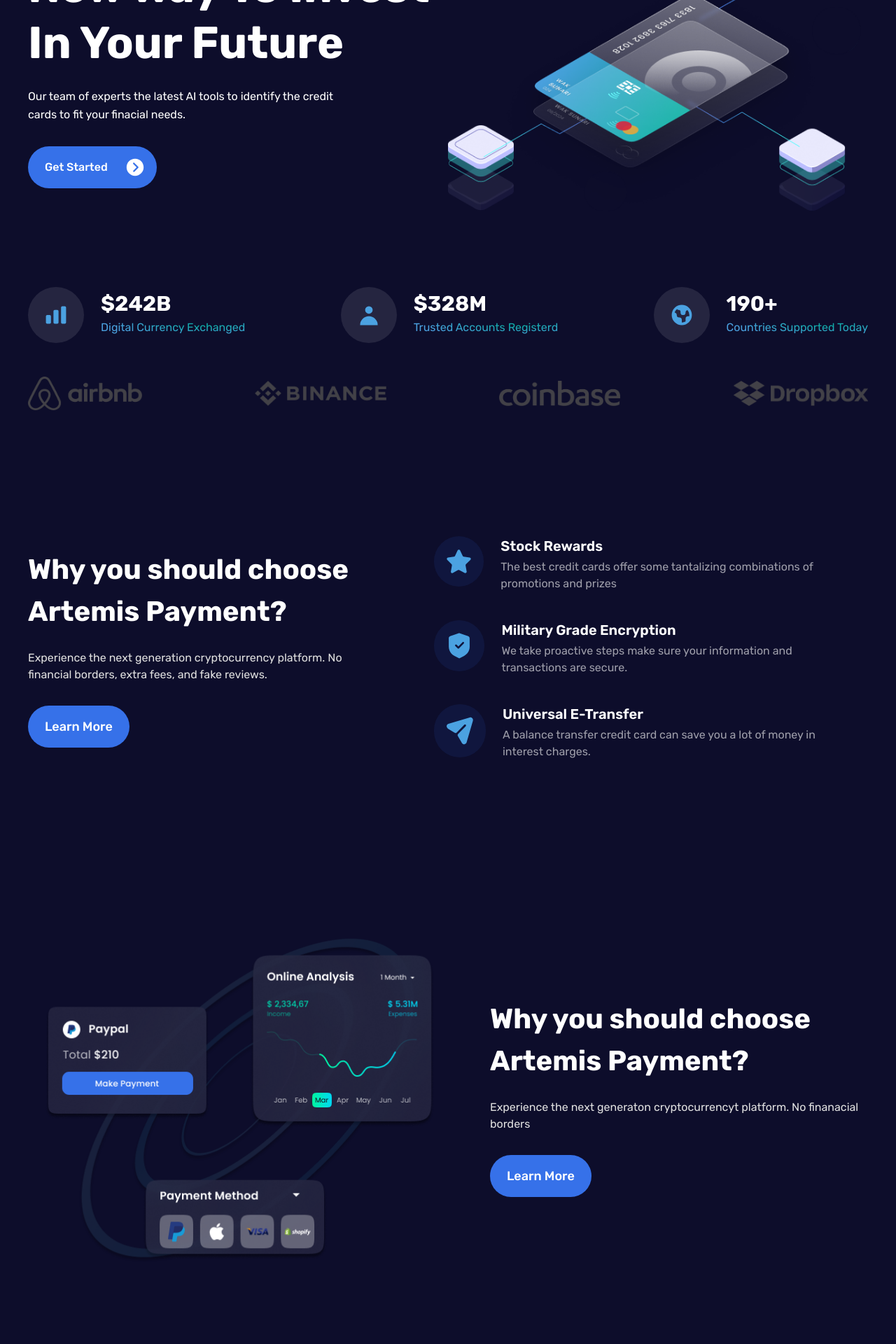
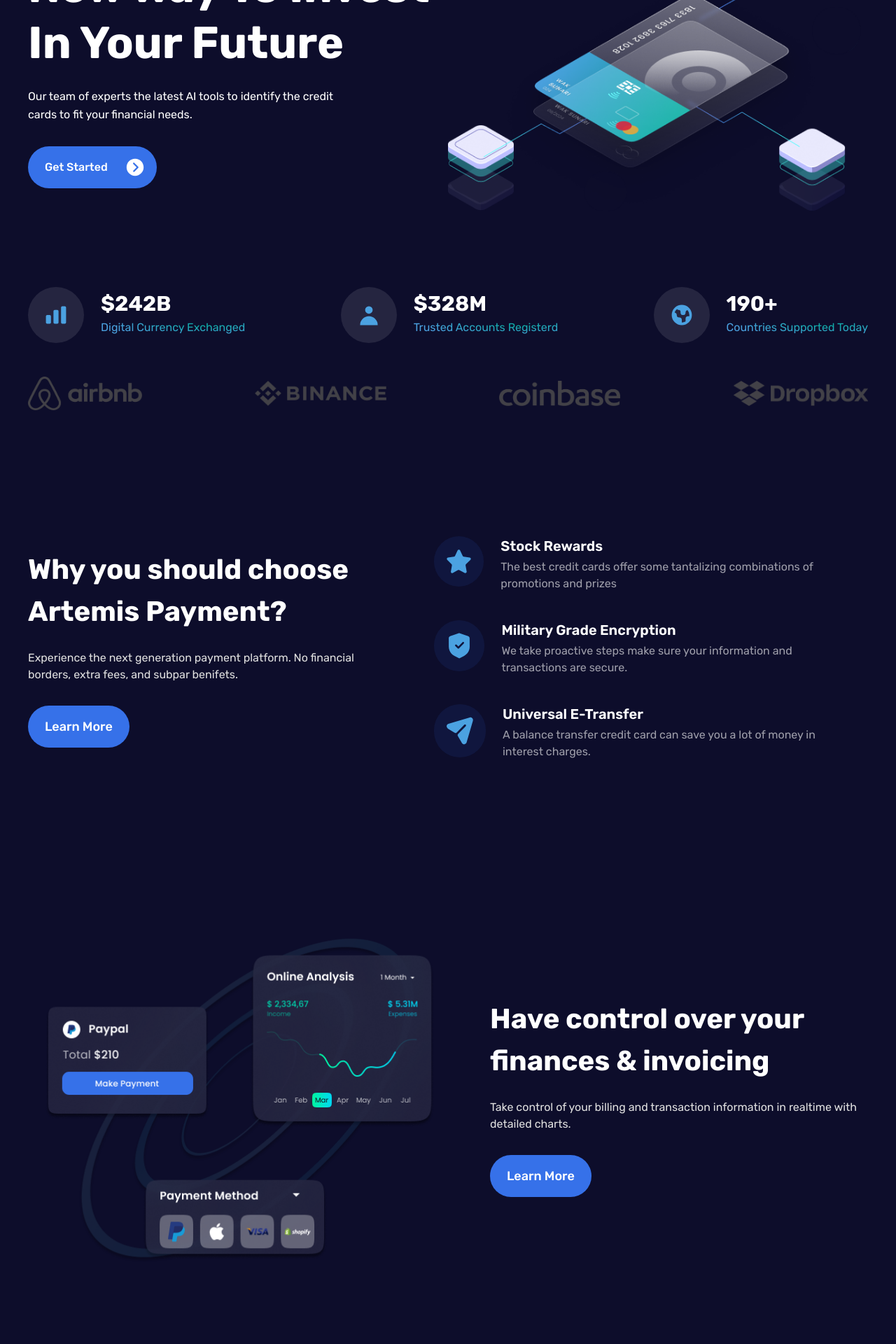
Before and after one commit to milladAyoubi/artemis_payment, a React (Create React App) app in the folder artemis-payment/: page / in a window 1280 px wide. Shown: the part 360-2280 px from the top of the page at 70% size. Built offline with nearby package versions, Linux system fonts and the light colour scheme; the HTML template or start-up script is replaced by a standard one.

Commit message:
Title Update

```diff
--- a/artemis-payment/package.json
+++ b/artemis-payment/package.json
@@ -1,5 +1,5 @@
 {
-  "name": "cryptocurrency-website",
+    "name": "artemis-website",
     "version": "0.1.0",
     "private": true,
     "dependencies": {
--- a/artemis-payment/public/index.html
+++ b/artemis-payment/public/index.html
@@ -1,14 +1,12 @@
 <!DOCTYPE html>
 <html lang="en">
-  <head>
+
+<head>
     <meta charset="utf-8" />
     <link rel="icon" href="%PUBLIC_URL%/favicon.ico" />
     <meta name="viewport" content="width=device-width, initial-scale=1" />
     <meta name="theme-color" content="#000000" />
-    <meta
-      name="description"
-      content="Web site created using create-react-app"
-    />
+    <meta name="description" content="Web site created using create-react-app" />
     <link rel="apple-touch-icon" href="%PUBLIC_URL%/logo192.png" />
     <!--
       manifest.json provides metadata used when your web app is installed on a
@@ -27,13 +25,11 @@
     <!-- Google Fonts -->
     <link rel="preconnect" href="https://fonts.googleapis.com" />
     <link rel="preconnect" href="https://fonts.gstatic.com" crossorigin />
-    <link
-      href="https://fonts.googleapis.com/css2?family=Rubik:ital,wght@0,300;0,400;0,500;0,600;0,700;0,800;0,900;1,300;1,400;1,500;1,600;1,700;1,800;1,900&display=swap"
-      rel="stylesheet"
-    />
-    <title>Cryptocurrency Website</title>
-  </head>
-  <body>
+    <link href="https://fonts.googleapis.com/css2?family=Rubik:ital,wght@0,300;0,400;0,500;0,600;0,700;0,800;0,900;1,300;1,400;1,500;1,600;1,700;1,800;1,900&display=swap" rel="stylesheet" />
+    <title>Artemis Payment Website</title>
+</head>
+
+<body>
     <noscript>You need to enable JavaScript to run this app.</noscript>
     <div id="root"></div>
     <!--
@@ -46,5 +42,6 @@
       To begin the development, run `npm start` or `yarn start`.
       To create a production bundle, use `npm run build` or `yarn build`.
     -->
-  </body>
+</body>
+
 </html>
--- a/artemis-payment/src/components/Business.js
+++ b/artemis-payment/src/components/Business.js
@@ -12,8 +12,8 @@ const Calculate = () => {
     <div className='flex flex-col items-center gap-x-10 lg:flex-row' >
      <div className='max-w-[500px]'>
             <h2 className='section-title'>Why you should choose Artemis Payment?</h2>
-            <p className='section-subtitle'>Experience the next generation cryptocurrency platform.
-            No financial borders, extra fees, and fake reviews.
+            <p className='section-subtitle'>Experience the next generation payment platform.
+            No financial borders, extra fees, and subpar benifets.
             </p>
             <button className='btn px-6'>Learn More</button>
       </div>
--- a/artemis-payment/src/components/Crypto.js
+++ b/artemis-payment/src/components/Crypto.js
@@ -12,7 +12,7 @@ const Crypto = () => {
     <div className='flex flex-col items-center gap-x-10 lg:flex-row' >
      <div className='lg:max-w-[700px]'>
             <h2 className='section-title'>Artemis Can Help You Get Started In Crypto Investing</h2>
-            <p className='section-subtitle'>Trade Securely and market the high growth cryptocurrencies for Fintech portfolios.
+            <p className='section-subtitle'>Trade crypto securely and invest in the high growth cryptocurrencies for Fintech portfolios.
             </p>
             <button className='btn px-6'>Learn More</button>
       </div>
--- a/artemis-payment/src/components/Hero.js
+++ b/artemis-payment/src/components/Hero.js
@@ -21,7 +21,7 @@ const Hero = () => {
             </div>
           </div>
          <h1 className="text-[32px] lg:text-[64px] font-bold leading-tight mb-6 "  data-aos="fade-right" data-aos-delay="100" >A <span className="text-gradient">Revolutionary</span> New Way To Invest In Your Future</h1>
-         <p className="max-w-[440px] leading-relaxed mb-8" data-aos="fade-up" data-aos-delay="200" >Our team of experts the latest AI tools to identify the credit cards to fit your finacial needs.</p>
+         <p className="max-w-[440px] leading-relaxed mb-8" data-aos="fade-up" data-aos-delay="200" >Our team of experts the latest AI tools to identify the credit cards to fit your financial needs.</p>
           <button className="btn gap-x-6 pl-6 text-sm lg:h16 lg:text-base" data-aos="fade-up" data-aos-delay="200">
             Get Started
             <IoIosArrowDroprightCircle className="text-2xl lg:text-3xl"/>
--- a/artemis-payment/src/components/Why.js
+++ b/artemis-payment/src/components/Why.js
@@ -14,9 +14,9 @@ const Why = () => {
           </div>
 
           <div className='max-w-[540px]'>
-            <h2 className='section-title'>Why you should choose Artemis Payment?</h2>
-            <p className='section-subtitle'>Experience the next generaton
-              cryptocurrencyt platform. No finanacial borders
+            <h2 className='section-title'>Have control over your finances & invoicing</h2>
+            <p className='section-subtitle'>Take control of your billing and transaction information in realtime
+            with detailed charts.
             </p>
             <button className='btn px-6'>Learn More</button>
           </div>
```
Also changed, not shown: 1 other file (tests, documents, lock files or other folders). Lines whose indentation alone changed are shown as unchanged.
